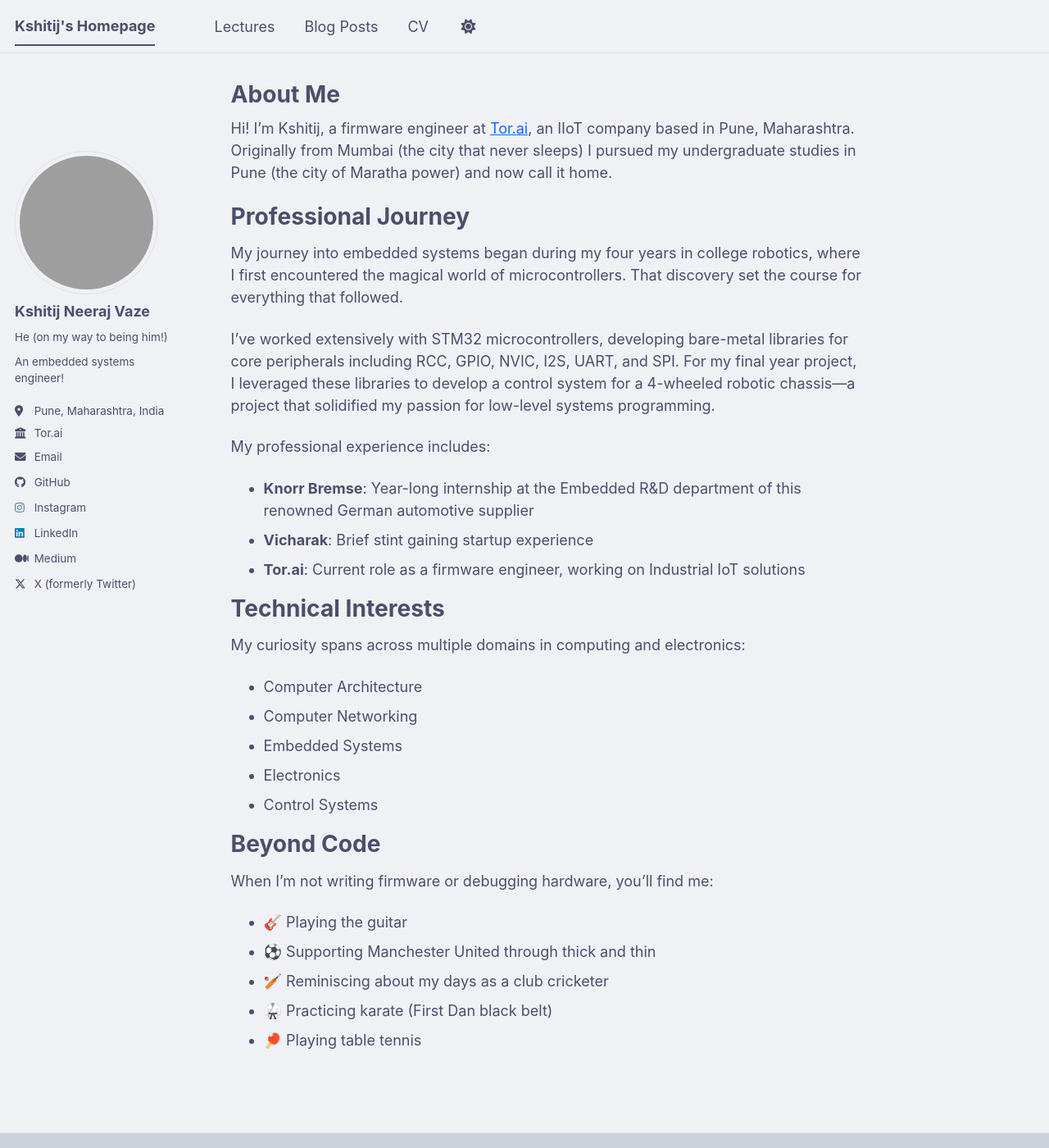
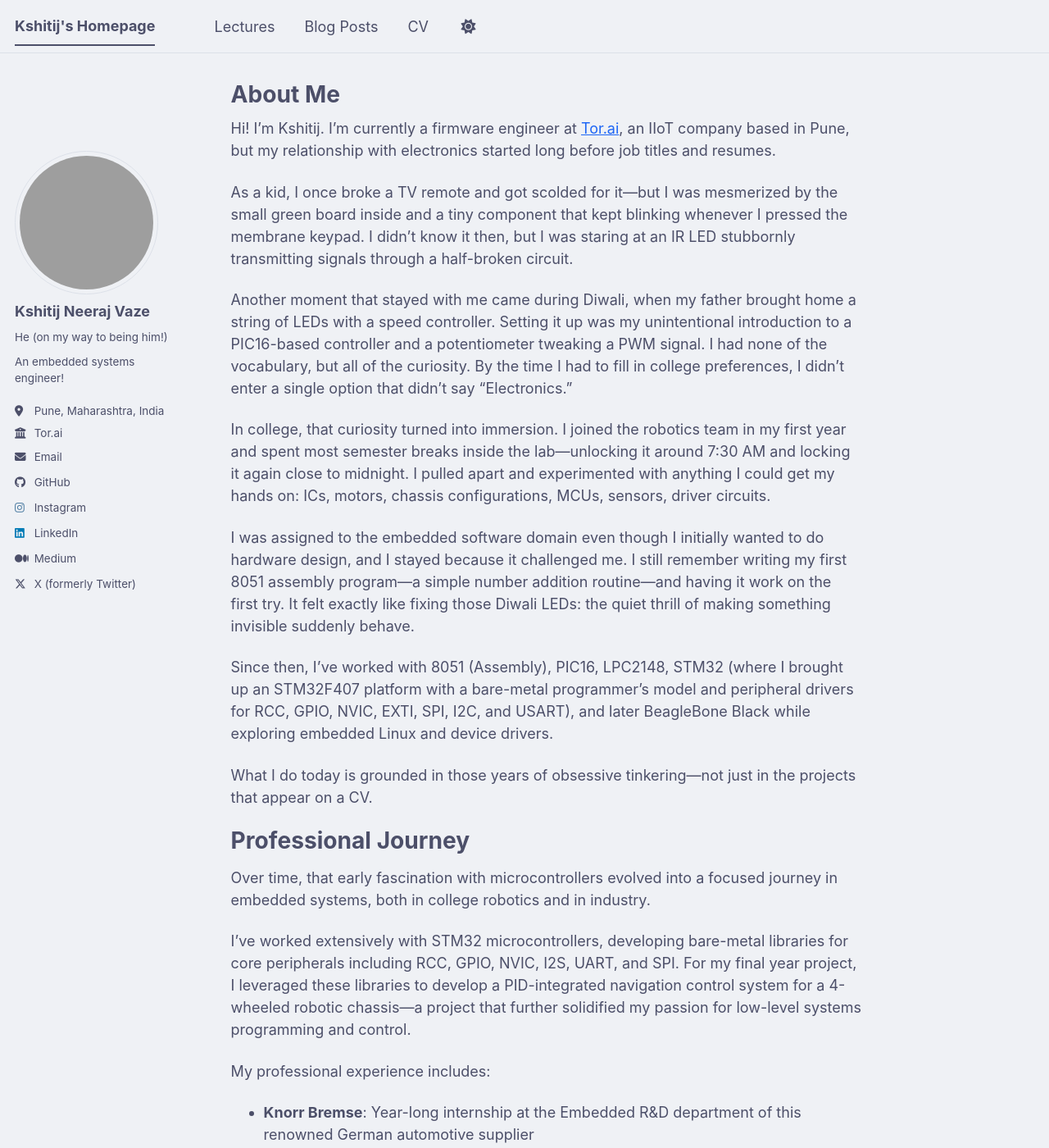
Before and after one commit to dubistweltmeister05/dubistweltmeister05.github.io, a Jekyll site: the page built from _pages/about.md, in a window 1280 px wide and 1400 px high. Shown: the whole window at 82% size. Built offline with Jekyll 4.4.1, drawn with Linux system fonts in a browser that asks for light colours; a script bundle is joined from its source files by our own code; library files that are not in the unit come from our copies; some of the changed text lies outside the part shown.

Commit message:
Revise 'About Me' and 'CV' pages to enhance personal narrative and detail professional achievements

```diff
--- a/_pages/about.md
+++ b/_pages/about.md
@@ -7,13 +7,25 @@ redirect_from:
   - /about.html
 ---
 
-Hi! I'm Kshitij, a firmware engineer at [Tor.ai](https://tor.ai/), an IIoT company based in Pune, Maharashtra. Originally from Mumbai (the city that never sleeps) I pursued my undergraduate studies in Pune (the city of Maratha power) and now call it home.
+Hi! I'm Kshitij. I'm currently a firmware engineer at [Tor.ai](https://tor.ai/), an IIoT company based in Pune, but my relationship with electronics started long before job titles and resumes.
+
+As a kid, I once broke a TV remote and got scolded for it—but I was mesmerized by the small green board inside and a tiny component that kept blinking whenever I pressed the membrane keypad. I didn't know it then, but I was staring at an IR LED stubbornly transmitting signals through a half-broken circuit.
+
+Another moment that stayed with me came during Diwali, when my father brought home a string of LEDs with a speed controller. Setting it up was my unintentional introduction to a PIC16-based controller and a potentiometer tweaking a PWM signal. I had none of the vocabulary, but all of the curiosity. By the time I had to fill in college preferences, I didn't enter a single option that didn’t say "Electronics."
+
+In college, that curiosity turned into immersion. I joined the robotics team in my first year and spent most semester breaks inside the lab—unlocking it around 7:30 AM and locking it again close to midnight. I pulled apart and experimented with anything I could get my hands on: ICs, motors, chassis configurations, MCUs, sensors, driver circuits.
+
+I was assigned to the embedded software domain even though I initially wanted to do hardware design, and I stayed because it challenged me. I still remember writing my first 8051 assembly program—a simple number addition routine—and having it work on the first try. It felt exactly like fixing those Diwali LEDs: the quiet thrill of making something invisible suddenly behave.
+
+Since then, I've worked with 8051 (Assembly), PIC16, LPC2148, STM32 (where I brought up an STM32F407 platform with a bare-metal programmer’s model and peripheral drivers for RCC, GPIO, NVIC, EXTI, SPI, I2C, and USART), and later BeagleBone Black while exploring embedded Linux and device drivers.
+
+What I do today is grounded in those years of obsessive tinkering—not just in the projects that appear on a CV.
 
 Professional Journey
 ======
-My journey into embedded systems began during my four years in college robotics, where I first encountered the magical world of microcontrollers. That discovery set the course for everything that followed.
+Over time, that early fascination with microcontrollers evolved into a focused journey in embedded systems, both in college robotics and in industry.
 
-I've worked extensively with STM32 microcontrollers, developing bare-metal libraries for core peripherals including RCC, GPIO, NVIC, I2S, UART, and SPI. For my final year project, I leveraged these libraries to develop a control system for a 4-wheeled robotic chassis—a project that solidified my passion for low-level systems programming.
+I've worked extensively with STM32 microcontrollers, developing bare-metal libraries for core peripherals including RCC, GPIO, NVIC, I2S, UART, and SPI. For my final year project, I leveraged these libraries to develop a PID-integrated navigation control system for a 4-wheeled robotic chassis—a project that further solidified my passion for low-level systems programming and control.
 
 My professional experience includes:
 - **Knorr Bremse**: Year-long internship at the Embedded R&D department of this renowned German automotive supplier
@@ -31,9 +43,17 @@ My curiosity spans across multiple domains in computing and electronics:
 
 Beyond Code
 ======
-When I'm not writing firmware or debugging hardware, you'll find me:
+I've been an athlete for as long as I can remember. I hold a First Dan black belt in karate, played club cricket for three and a half years, trained in lawn tennis at an academy for about a year and a half, and have been playing football since I finished my tenth standard. In college, I captained my branch's football team in inter-college sports tournaments.
+
+I'm also a die-hard Manchester United fan—the kind of supporter who will stay up until 1:30 AM for a match, sleep around 3:30 AM, and still make it to work by 9:00 AM. Since graduating, I've finally been able to spend time in local gyms, something my parents were initially against because of their own stigma around gym culture.
+
+When I'm not writing firmware or debugging hardware, you'll also find me:
 - 🎸 Playing the guitar
-- ⚽ Supporting Manchester United through thick and thin
-- 🏏 Reminiscing about my days as a club cricketer
-- 🥋 Practicing karate (First Dan black belt)
+- ⚽ Watching or playing football (and supporting Manchester United through thick and thin)
+- 🏏 Remembering and occasionally reliving my days as a club cricketer
+- 🥋 Staying connected to martial arts (First Dan black belt in karate)
 - 🏓 Playing table tennis
+
+Finding My Tribe
+======
+I'm writing all of this in the hope of finding my tribe—a group of people who are as passionate about engineering and hardware as they are about sport and discipline. People who are happy to stay up late for their club's matches and still show up on time the next morning; who get as excited about exercising their brain behind an MCU or a kernel driver as they do about pushing their body on a football field or in a gym. If any of this resonates with you, I hope this page finds you—and I hope to hear from you soon.
```
Also changed, not shown: _pages/cv.md (+4 -4 lines).
